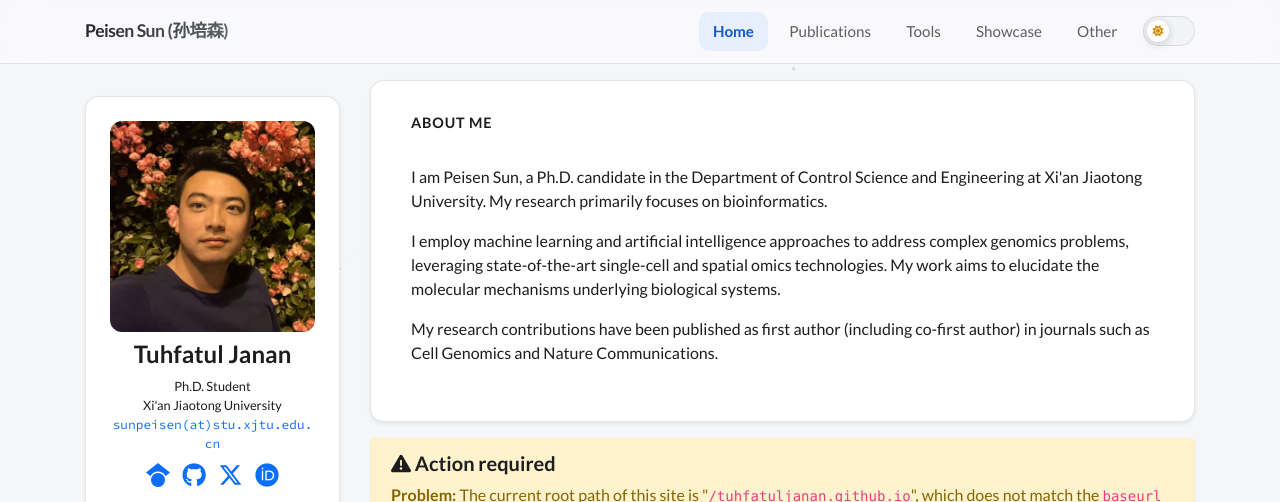
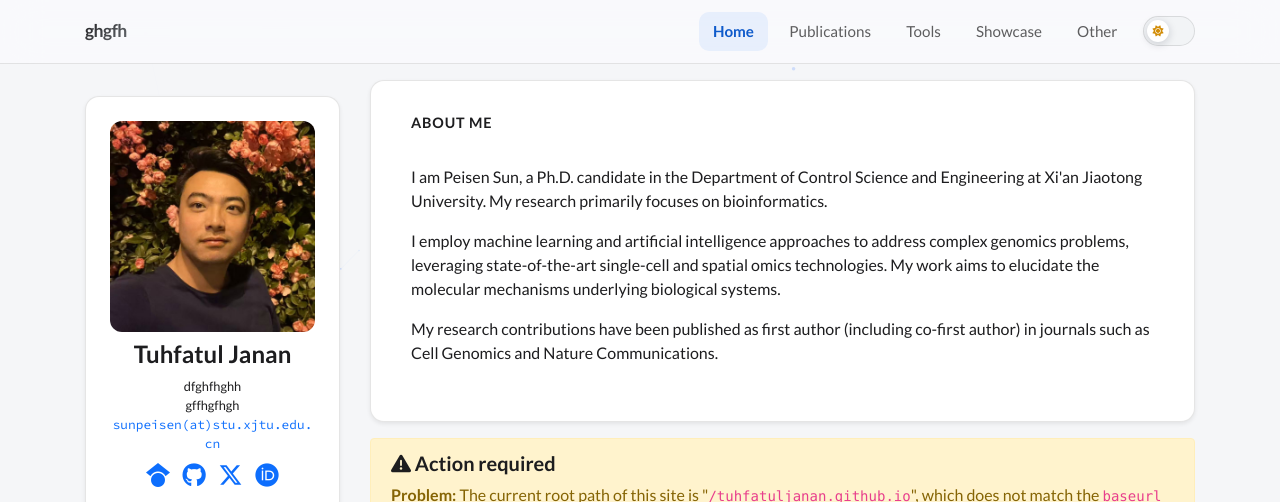
Before and after one commit to tuhfatuljanan/tuhfatuljanan.github.io, a Jekyll site: the page built from index.html, in a window 1280 px wide. Shown: the top 502 px of the page. Built offline with Jekyll 4.4.1, drawn with Linux system fonts in a browser that asks for light colours; nearby versions of some CDN libraries; comment, search, counter and statistics services are not loaded; a style sheet for code colours, icons or effects is not loaded.

Commit message:
profile.yml

```diff
--- a/_data/profile.yml
+++ b/_data/profile.yml
@@ -1,10 +1,10 @@
 primary_name: "Tuhfatul Janan"
-secondary_name: "孙培森"
-navbar_name: "Peisen Sun (孙培森)"
+secondary_name: "df"
+navbar_name: "ghgfh"
 
 positions:
-- name: Ph.D. Student
-- name: Xi'an Jiaotong University
+- name: dfghfhghh
+- name: gffhgfhgh
   logo: /assets/images/badges/XJTU.png
 
 
```
